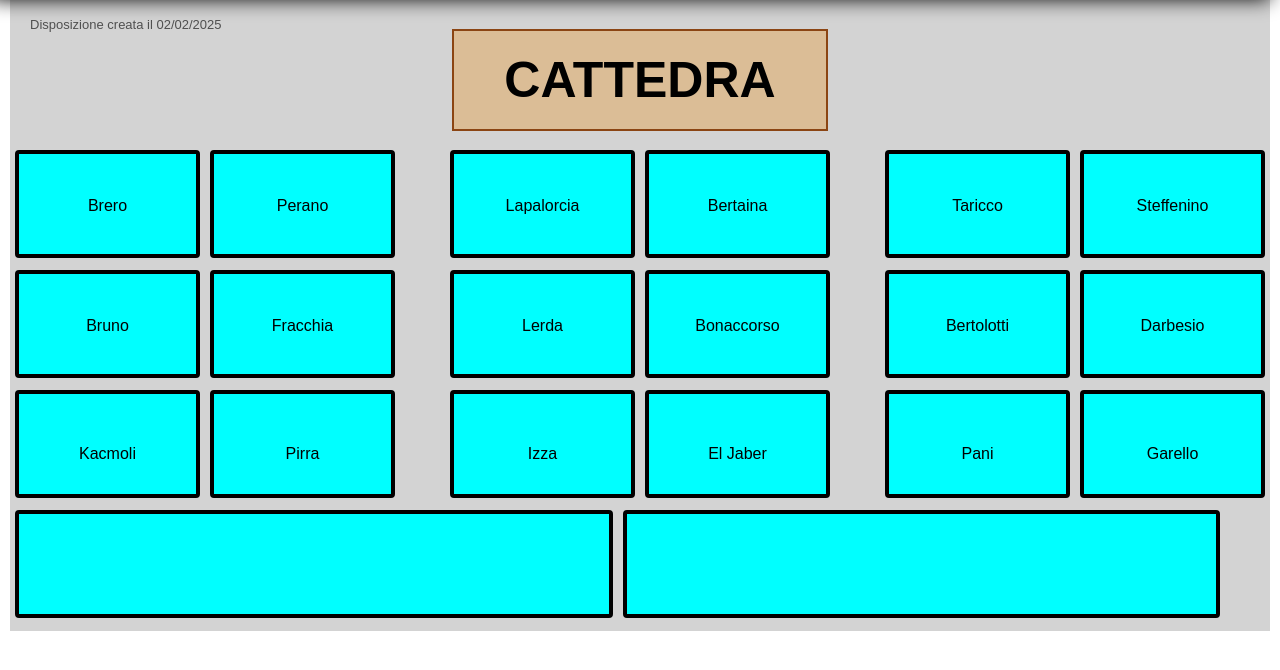
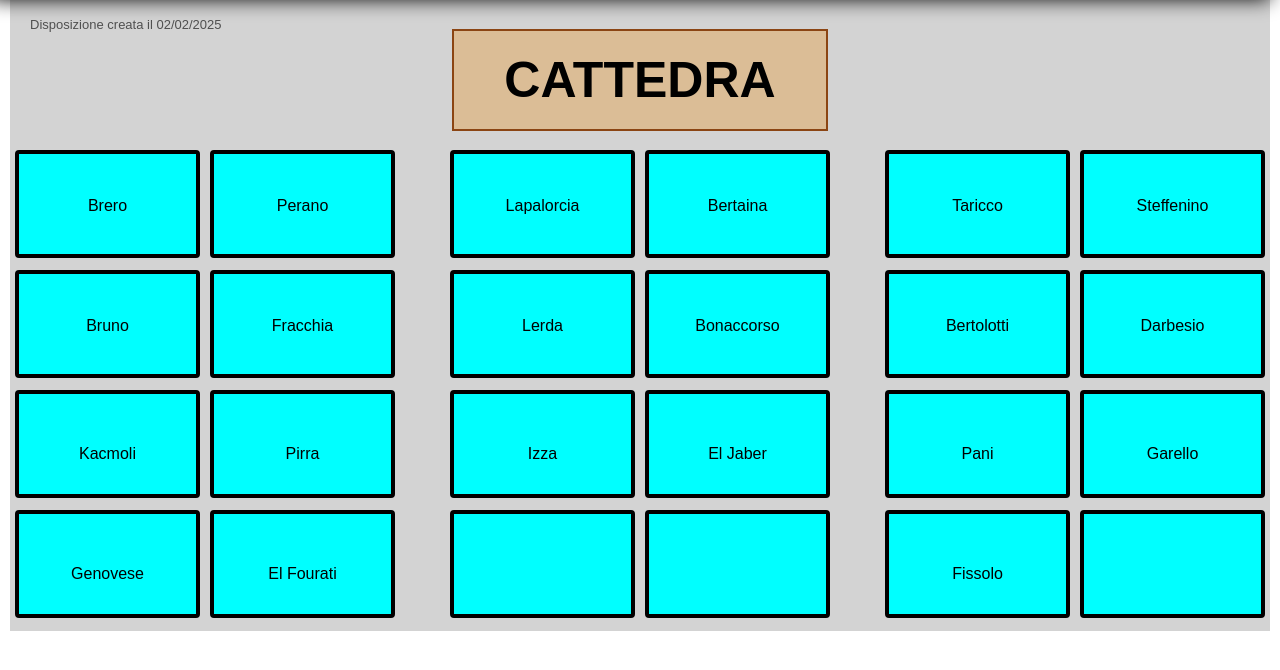
Before and after one commit to MichelePerano1/PostiScuola4.0, a Django app: page / in a window 1280 px wide. Shown: the part 61-731 px from the top of the page. Run offline with Django 5.2, Linux system fonts and the light colour scheme; data comes from the database, SQL or seed files in the repository; some libraries are stand-ins or nearby versions.

Commit message:
Update posti.html

```diff
--- a/posti/templates/NotLoggedInView/posti.html
+++ b/posti/templates/NotLoggedInView/posti.html
@@ -58,35 +58,32 @@
             {% endif %}
         {% endfor %}
 </div>
-        <div class="fila">
+          <div class="fila" >
 
-                {%for field in form %}
+            {%for nome in posti %}
             {% if forloop.counter0 >= 18 and forloop.counter0 < 20 %}
-                <div class="formIn
-                                {% if results|index:forloop.counter0 == 'error' %} errorFormIn
-                                {% endif %}
-                                {% if forloop.counter0|modulo:6 == 1  %} prima-riga
+
+            <div class="formOut
+                            {% if forloop.counter0|modulo:6 == 1 %} prima-riga
                             {% endif %}">
-                    <div><p class="form-label">Posto {{ forloop.counter0|add:1 }}</p></div>
-                    {{ field|add_class:"formBox" }}
+                <div><p class="form-label"></p>{{nome}}</div>
             </div>
             {% endif %}
             {% endfor %}
-                <div class="formIn">
+            <div class="formOut"  >
                 <div><p class="form-label"></p></div>
             </div>
-                <div class="formIn prima-riga">
+            <div class="formOut
+                            seconda-riga" >
                 <div><p class="form-label"></p></div>
             </div>
-                {%for field in form %}
-                {% if forloop.counter0 >= 20 %}
-                <div class="formIn
-                                {% if results|index:forloop.counter0 == 'error' %} errorFormIn
-                                {% endif %}
-                                {% if forloop.counter0|modulo:6 == 1  %} prima-riga
+            {%for nome in posti %}
+            {% if forloop.counter0 >= 20%}
+
+            <div class="formOut
+                            {% if forloop.counter0|modulo:6 == 1 %} prima-riga
                             {% endif %}">
-                    <div><p class="form-label">Posto {{ forloop.counter0|add:1 }}</p></div>
-                    {{ field|add_class:"formBox" }}
+                <div><p class="form-label"></p>{{nome}}</div>
             </div>
             {% endif %}
         {% endfor %}
@@ -95,5 +92,4 @@
 
 
 
-
 {% endblock %}
```
Lines whose indentation alone changed are shown as unchanged.
